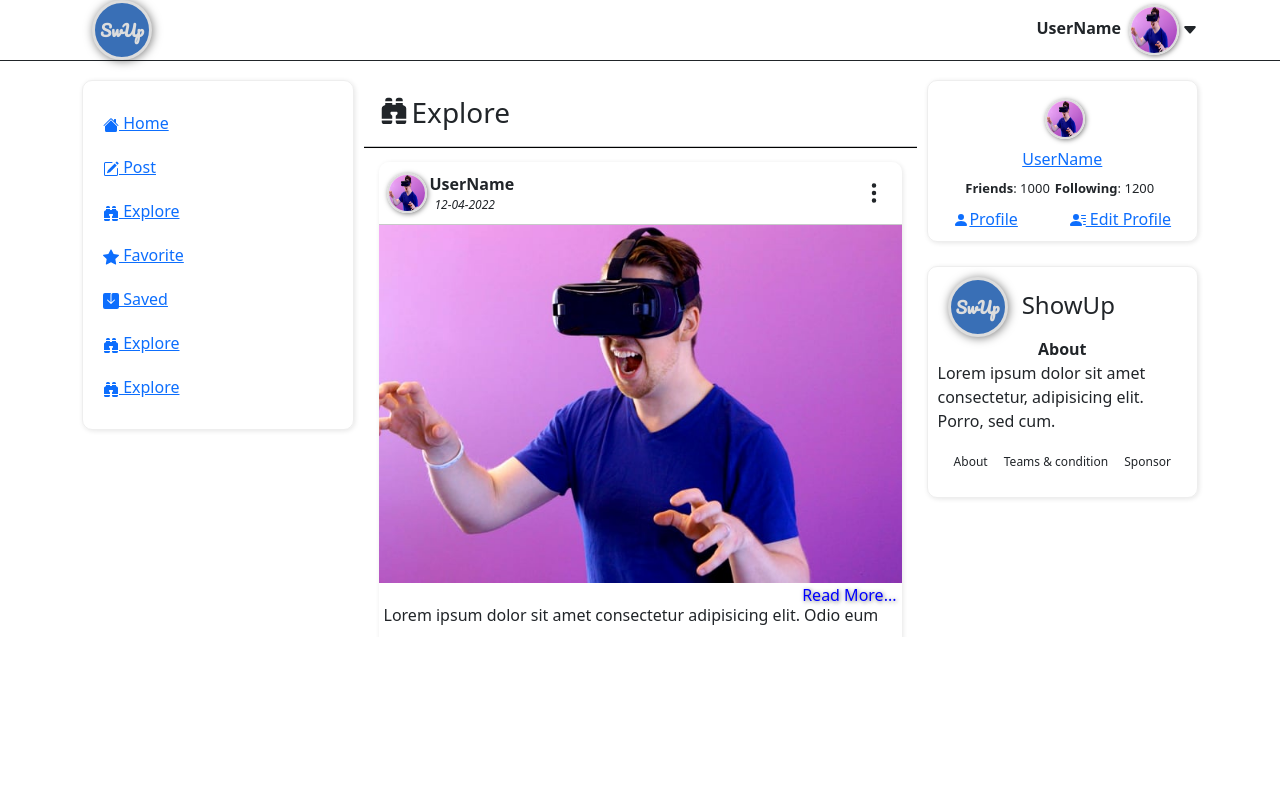
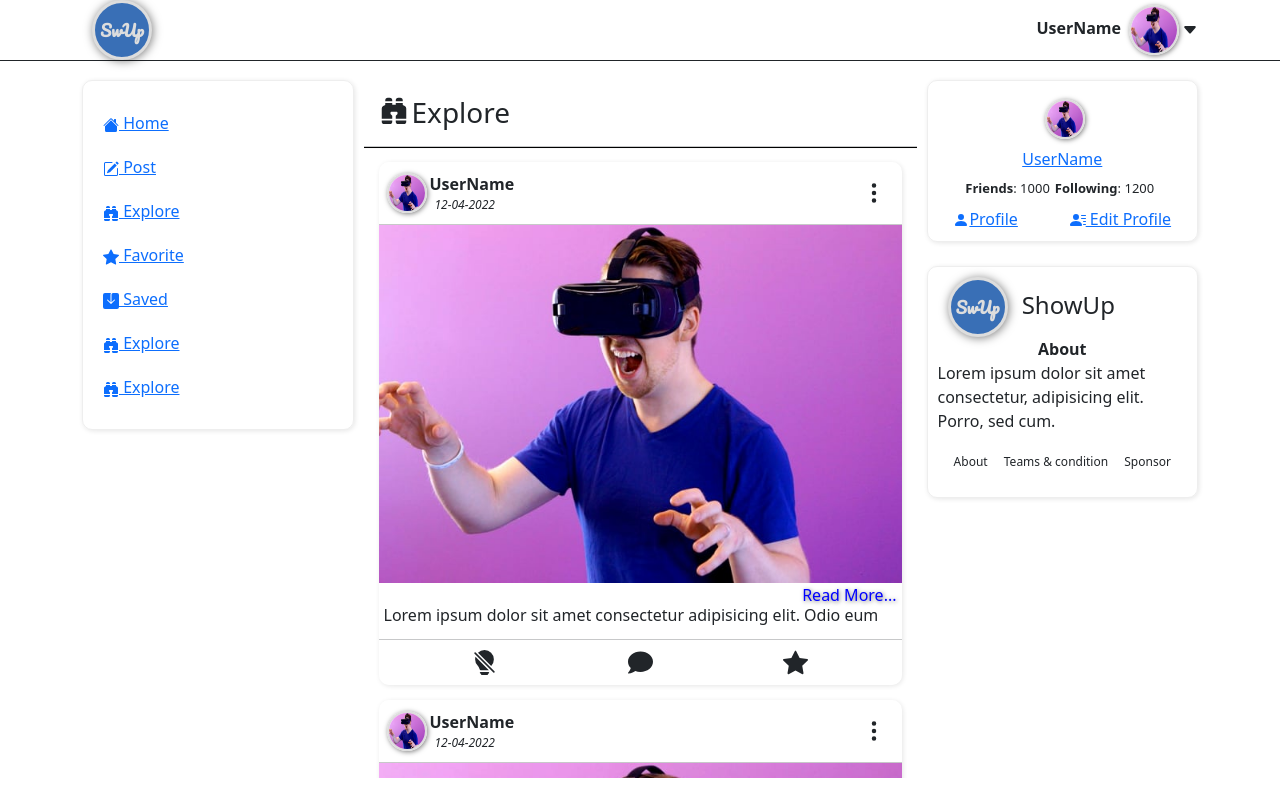
Before and after one commit to jovick-coder/show-up-frontend, a React (Create React App) app: page /explore in a window 1280 px wide. Built offline with nearby package versions, Linux system fonts and the light colour scheme.

Commit message:
full height

```diff
--- a/src/components/ScrollPage/ScrollPageComponent.css
+++ b/src/components/ScrollPage/ScrollPageComponent.css
@@ -1,7 +1,8 @@
 .ScrollPageComponent {
-  height: 490px;
+  height: 100%;
   overflow-y: scroll;
   margin-top: 0;
+  padding: 0 0 30px 0;
 }
 
 .ScrollPageComponent::-webkit-scrollbar {
```
